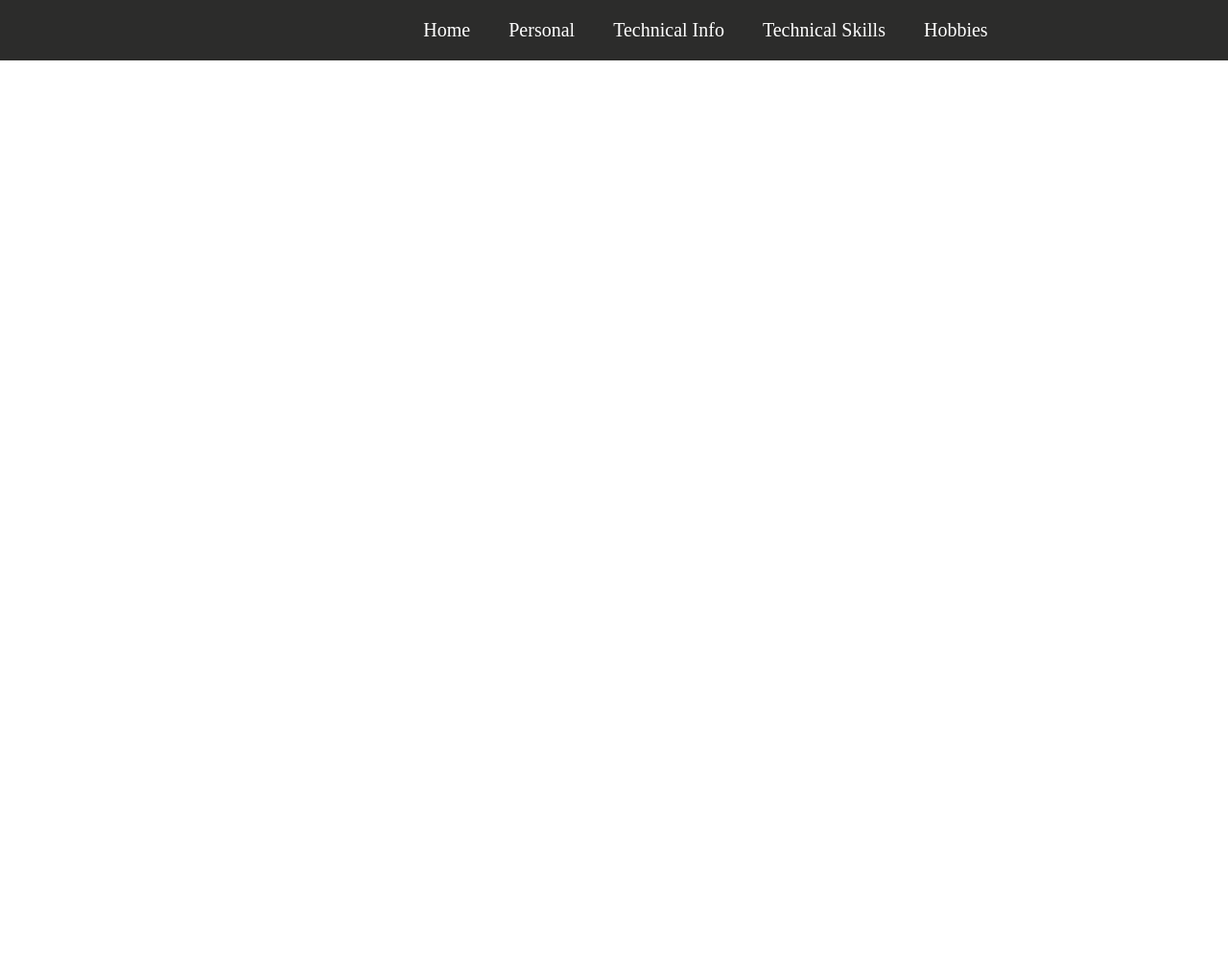
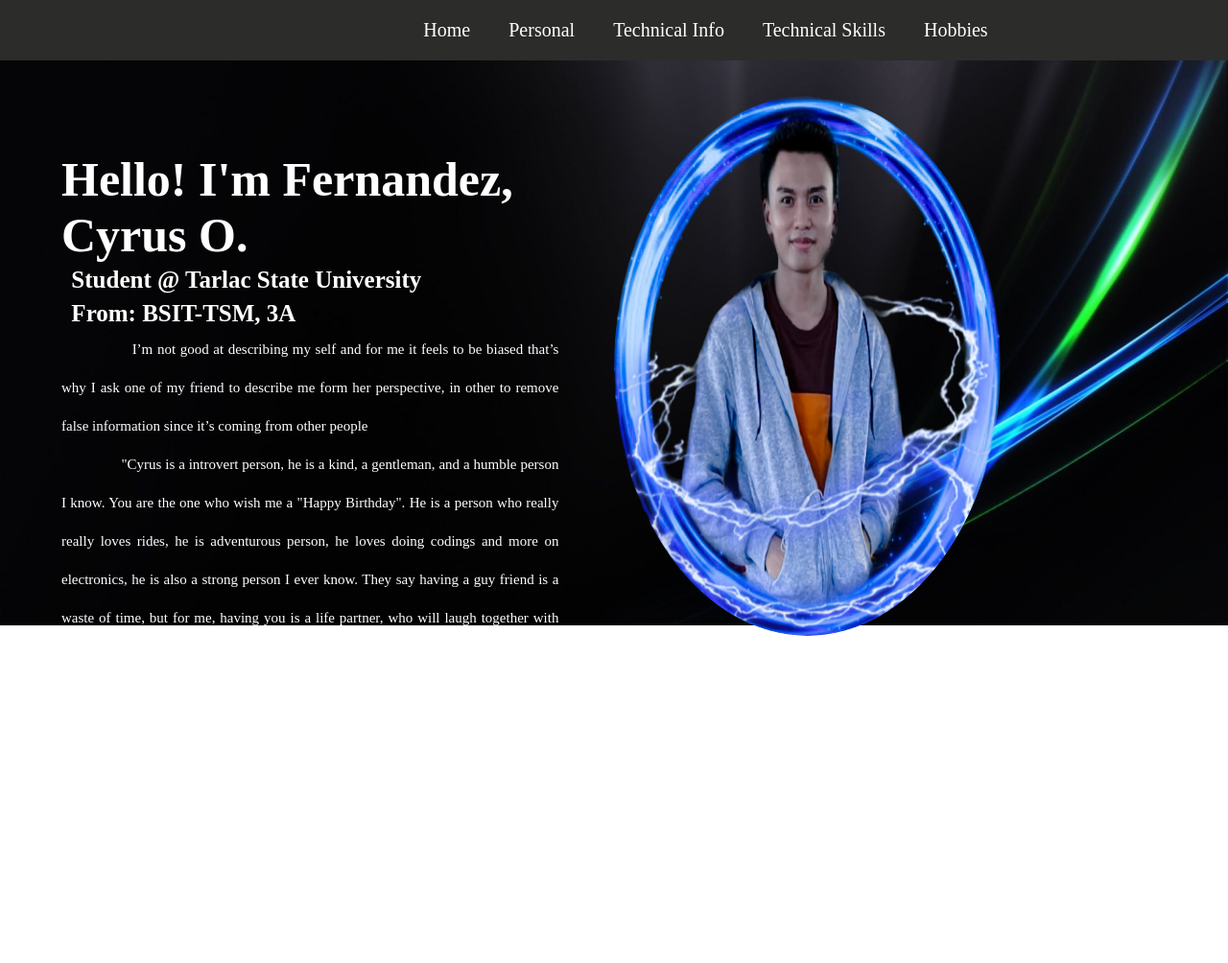
Before and after one commit to CyrusF143/BSIT-TSM-3A-IPT2CS-G5, a PHP site: page /FERNANDEZ/Cyrus_Portfolio.html in a window 1280 px wide. Shown: the whole page at 96% size. Before the commit the page ends 63 px from the top, so only its background shows below. Run offline with PHP 8.4, Linux system fonts and the light colour scheme.

Commit message:
Pesonal part 1

```diff
--- a/Main_Folder/FERNANDEZ/CSS/Cyrus.css
+++ b/Main_Folder/FERNANDEZ/CSS/Cyrus.css
@@ -49,3 +49,52 @@
     border-radius: 10px;
     box-shadow: inset 200px 0 0 0 #54b3d6
 }
+
+
+.personal{
+    color: white;
+    min-height: 100vh;
+    height: 100%;
+    width: 100%;
+    display: grid;
+    grid-template-columns: repeat(2,1fr);
+}
+
+.personal_image img{
+    height: 70%;
+    width: 70%;
+    border-radius: 100%;
+}
+
+.personal_image img:hover{
+    filter: drop-shadow(-10px -10px 10px blue);
+}
+
+section{
+    padding: 100px 5%;
+}
+
+.Pcontent{
+    padding-top: 10%;
+}
+
+.Pcontent h1{
+    font-size: 50px;
+}
+
+.contents h4{
+    font-size: 25px;
+    padding-left: 2%;
+    line-height: 35px;
+}
+
+.contents p{
+    font-size: 15px;
+    line-height: 40px;
+
+}
+
+.contents{
+    width: 90%;
+    text-align: justify;
+}
--- a/Main_Folder/FERNANDEZ/Cyrus_Portfolio.html
+++ b/Main_Folder/FERNANDEZ/Cyrus_Portfolio.html
@@ -16,5 +16,42 @@
             <li><a href="#Hobbies">Hobbies</a></li>
         </Ul>
     </header>
+
+    <section id="personal" class="personal">
+
+        <div class="Pcontent">
+            <h1>Hello! I'm Fernandez, Cyrus O.</h1>
+
+            <div class="contents">
+                <h4>Student @ Tarlac State University</h4>
+                <h4>From: BSIT-TSM, 3A</h4>
+                <p>
+                    &nbsp &nbsp &nbsp &nbsp &nbsp &nbsp &nbsp &nbsp I’m not good at describing
+                    my self and for me it feels to be biased that’s
+                    why I ask one of my friend to describe me form her perspective, in other
+                    to remove false information since it’s coming from other people <br>
+
+                    &nbsp &nbsp &nbsp &nbsp &nbsp &nbsp &nbsp &nbsp "Cyrus is a introvert person,
+                    he is a kind, a gentleman, and a humble person I know. You are the one who
+                    wish me a "Happy Birthday". He is a person who really really loves rides,
+                    he is adventurous person,  he loves doing codings and more on electronics,
+                    he is also a strong person I ever know. They say having a guy friend is a
+                    waste of time, but for me, having you is a life partner, who will laugh
+                    together with me, wiping my tears, and boost my confident, who will be
+                    so much fun than me, who will be vibing with me and my jokes. We created
+                    so much memories together and hoping there will be next time and soon.
+                    You are the best friend that I treasure more than anything in this world.
+                    I'll keep telling to the universe that "You're my best friend" who stay
+                    by my side through my ups and downs. Hoping this will be last forever!" <B><I>-Luna_ella</I></B>
+                </p>
+            </div>
+
+        </div>
+
+        <div class="personal_image" >
+            <img src="SRC/Profile1.png">
+        </div>
+    </section>
+
 </body>
 </html>
```
Also changed, not shown: Main_Folder/FERNANDEZ/SRC/Profile1.png (added).
